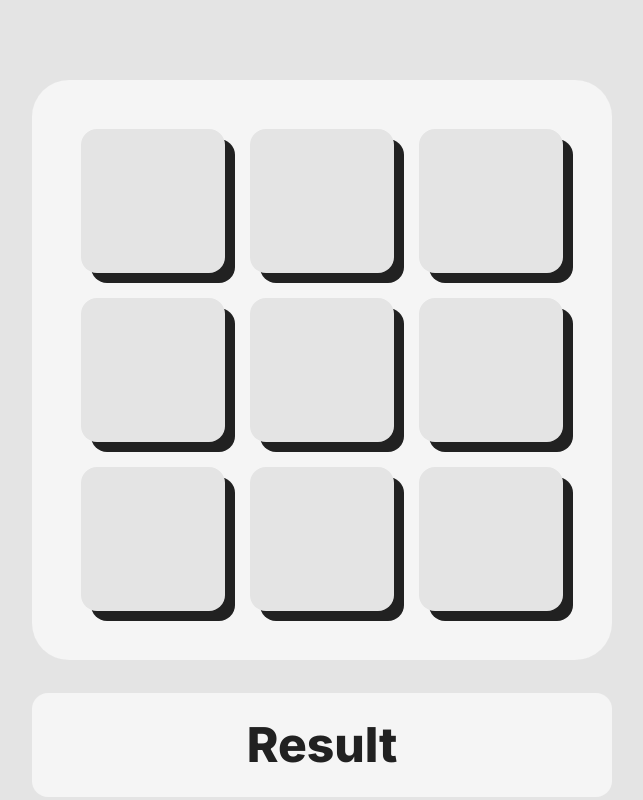
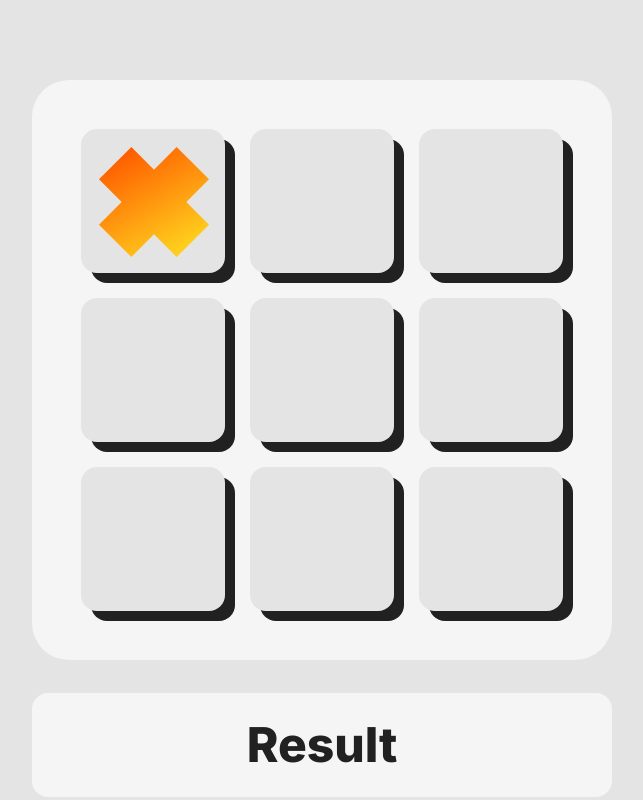
Before and after one commit to OwtmPatrick/tic-tac-toe, a website built with Vite: page index.html in a window 1280 px wide. Both pictures are taken after a click on the element 471 px from the left and 201 px from the top of the page. Shown: the top 800 px of the page, without its empty margins (318-961 px from the left). Built offline with nearby package versions, Linux system fonts and the light colour scheme.

Commit message:
in progress

```diff
--- a/src/main.js
+++ b/src/main.js
@@ -1 +1,39 @@
 import './style.css';
+
+const symbol = { cross: 'cross', null: 'null' };
+const tiles = Array.from(document.getElementsByClassName('field__item'));
+
+let currSymbol;
+
+function init() {
+  currSymbol = symbol.cross;
+  tiles.forEach((t) => t.classList.add(currSymbol));
+}
+
+function toggleTileClass() {
+  tiles.forEach((t) => {
+    if (!t.classList.contains('crossed') && !t.classList.contains('nulled')) {
+      t.classList.toggle('cross');
+      t.classList.toggle('null');
+    }
+  });
+}
+
+function handleTileClick(e) {
+  const { target } = e;
+
+  if (
+    target.classList.contains('crossed') ||
+    target.classList.contains('nulled')
+  ) {
+    return;
+  }
+
+  target.classList.add(currSymbol === symbol.cross ? 'crossed' : 'nulled');
+  currSymbol = currSymbol === symbol.cross ? symbol.null : symbol.cross;
+  toggleTileClass();
+}
+
+tiles.forEach((t) => t.addEventListener('click', handleTileClick));
+
+init();
--- a/src/style.css
+++ b/src/style.css
@@ -59,12 +59,27 @@ body {
   left: 18px;
   width: 110px;
   height: 110px;
+  opacity: 0;
+}
+
+.field__item.cross:before,
+.field__item.crossed:before {
   background-image: url(/cross.svg);
-  opacity: 0;
+}
+
+.field__item.null:before,
+.field__item.nulled:before {
+  background-image: url(/null.svg);
 }
 
 .field__item:hover:before {
   opacity: 0.15;
+  transition: 0.5s;
+}
+
+.field__item.crossed:before,
+.field__item.nulled:before {
+  opacity: 1;
 }
 
 .info {
```
